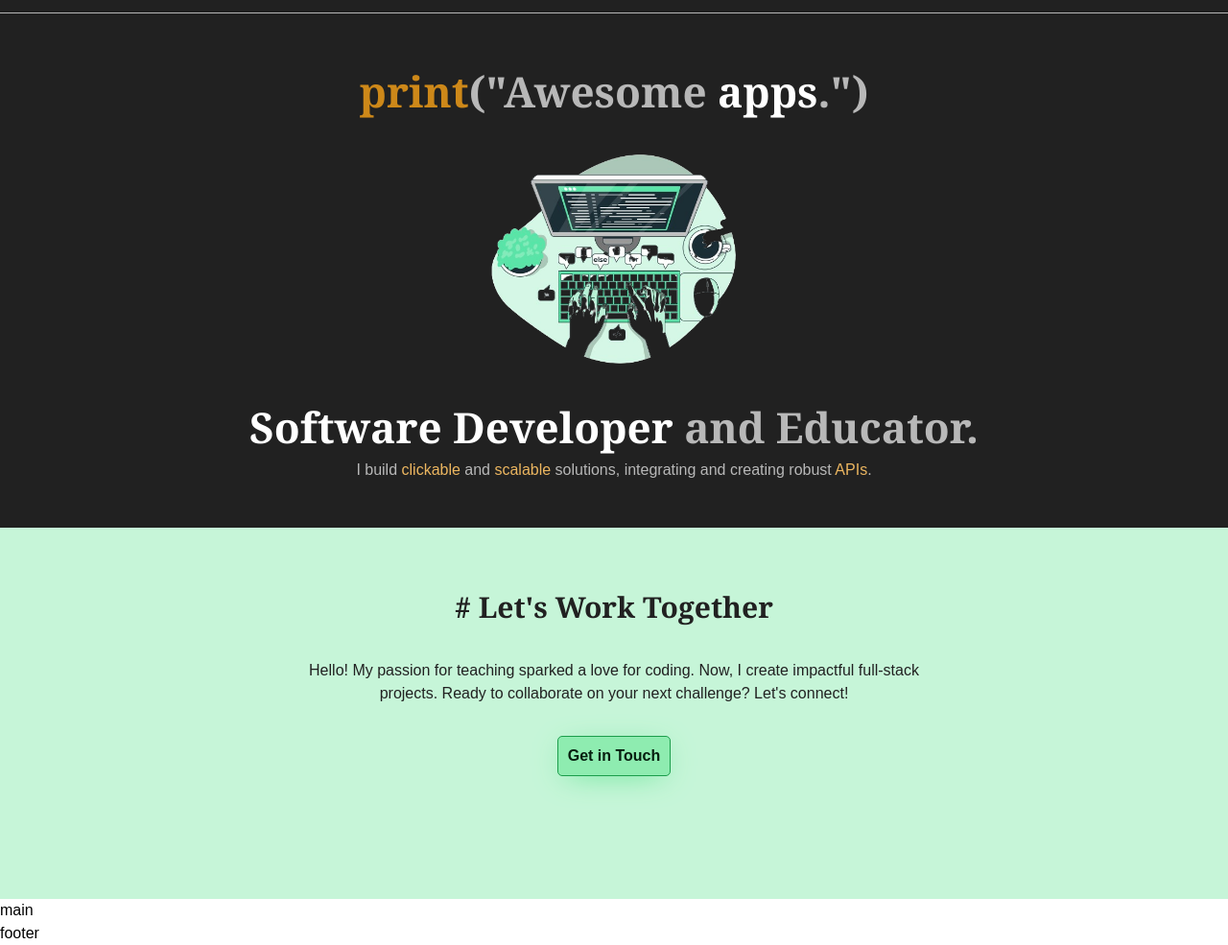
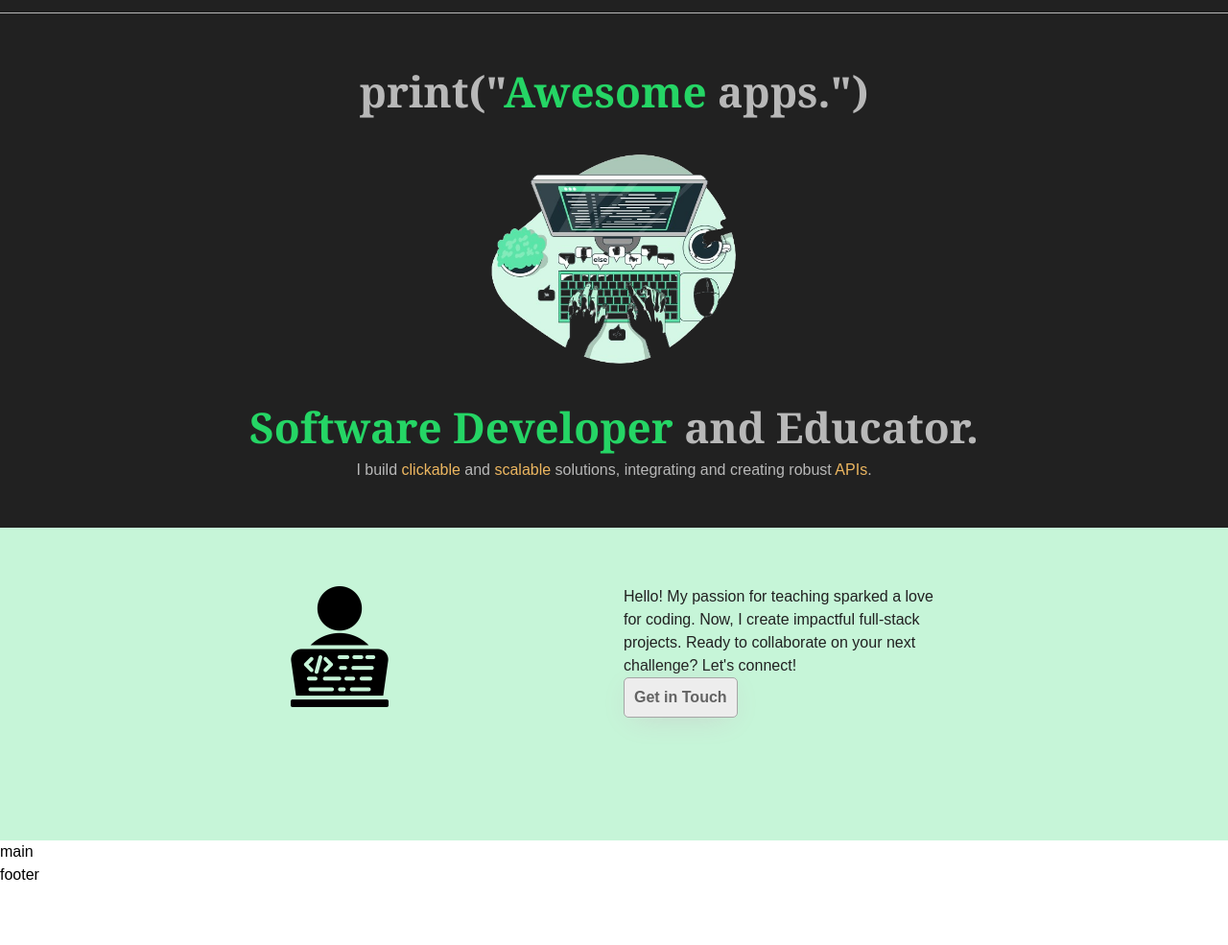
Before and after one commit to barronbytes/Individual-Projects, a plain HTML site: page Portfolio-Website/index.html in a window 1280 px wide. Shown: the part 87-1072 px from the top of the page at 96% size. After the commit the page ends 1011 px from the top, so only its background shows below. Drawn offline with Linux system fonts and the light colour scheme.

Commit message:
about-cta: added section

```diff
--- a/Portfolio-Website/assets/css/style.css
+++ b/Portfolio-Website/assets/css/style.css
@@ -101,6 +101,7 @@ h6 { font-size: 2rem; font-family: Georgia, 'Times New Roman', Times, serif; }
    --orange-900: #332106;
 }
 
+.header-green { color: var(--green-400) }
 .header-orange { color: var(--orange-600); }
 .header-white { color: white; }
 .highlight-orange { color: var(--orange-400); }
@@ -225,13 +226,30 @@ header {
     padding: var(--row-2) 0;
 }
 
-.cta {
+/* ==================== ABOUT-CTA ==================== */
+
+.about-cta {
     display: block;
     background-color: var(--green-100);
     color: var(--gray-900);
 }
 
-.cta-container {
+.about-container {
+    max-width: var(--breakpoint-tablet);
+    margin: 0 auto;
+    padding: var(--col-3) var(--col-padding) var(--col-8) var(--col-padding);
+
+    display: grid;
+    grid-template-columns: repeat(2, 1fr);
+    column-gap: var(--col-1);
+}
+
+.about-cta img {
+    width: var(--col-8);
+    height: auto;
+}
+
+.zzabout-container {
     max-width: var(--breakpoint-tablet);
     margin: 0 auto;
     padding: var(--col-3) var(--col-padding) var(--col-8) var(--col-padding);
@@ -243,14 +261,14 @@ header {
     text-align: center;
 }
 
-.cta-button {
+.zzcta-button {
     border-color: var(--green-500);
     background-color: var(--green-200);
     color: var(--green-900);
     box-shadow: 0px 6px 32px -10px var(--green-300);
 }
 
-.cta-button:hover {
+.zzcta-button:hover {
     background-color: var(--green-900);
     color: var(--green-100);
 }
--- a/Portfolio-Website/index.html
+++ b/Portfolio-Website/index.html
@@ -45,18 +45,21 @@
 
     <div class="hero-cta">
         <div class="hero">
-            <h2><span class="header-orange">print</span>("Awesome <span class="header-white">apps</span>.")</h2>
+            <h2>print("<span class="header-green">Awesome</span> apps.")</h2>
             <img src="assets/images/hero-laptop.png" alt="laptop image">
-            <h2><span class="header-white">Software Developer</span> and Educator.</h2>
+            <h2><span class="header-green">Software Developer</span> and Educator.</h2>
             <p>I build <span class="highlight-orange">clickable</span> and <span class="highlight-orange">scalable</span> solutions, integrating and creating robust <span class="highlight-orange">APIs</span>.</p>
         </div>
+    </div>
 
-        <div class="cta"><div class="cta-container">
-            <h4># Let's Work Together</h4>
+    <div class="about-cta"><div class="about-container">
+        <img src="assets/images/about-photo.png" alt="photo of myself programming">
+
+        <div class="about">
             <p>Hello! My passion for teaching sparked a love for coding. Now, I create impactful full-stack projects. Ready to collaborate on your next challenge? Let's connect!</p>
             <a href="#" class="button cta-button">Get in Touch</a>
-        </div></div>
-    </div>
+        </div>
+    </div></div>
 
     <main class="main">main</main>
 
```
Also changed, not shown: Portfolio-Website/assets/images/about-photo.png (added).
